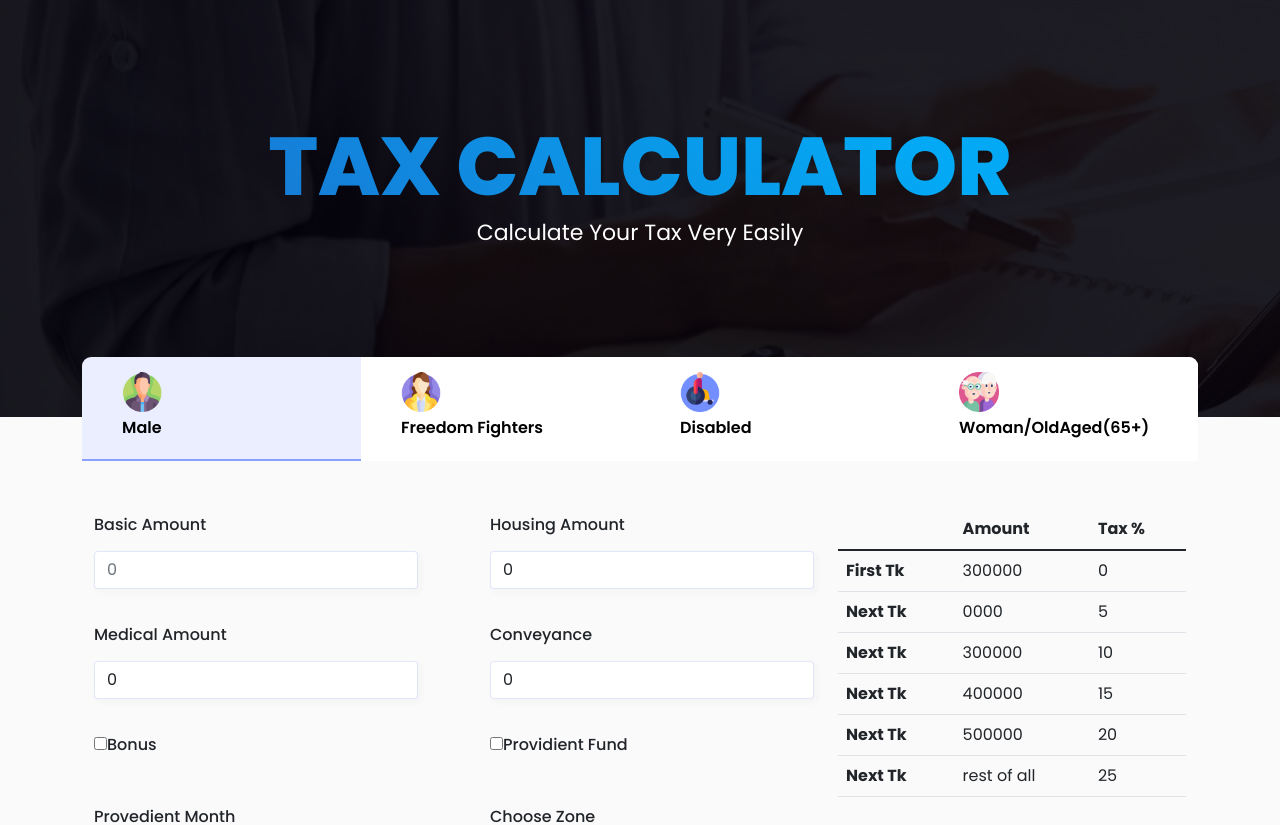
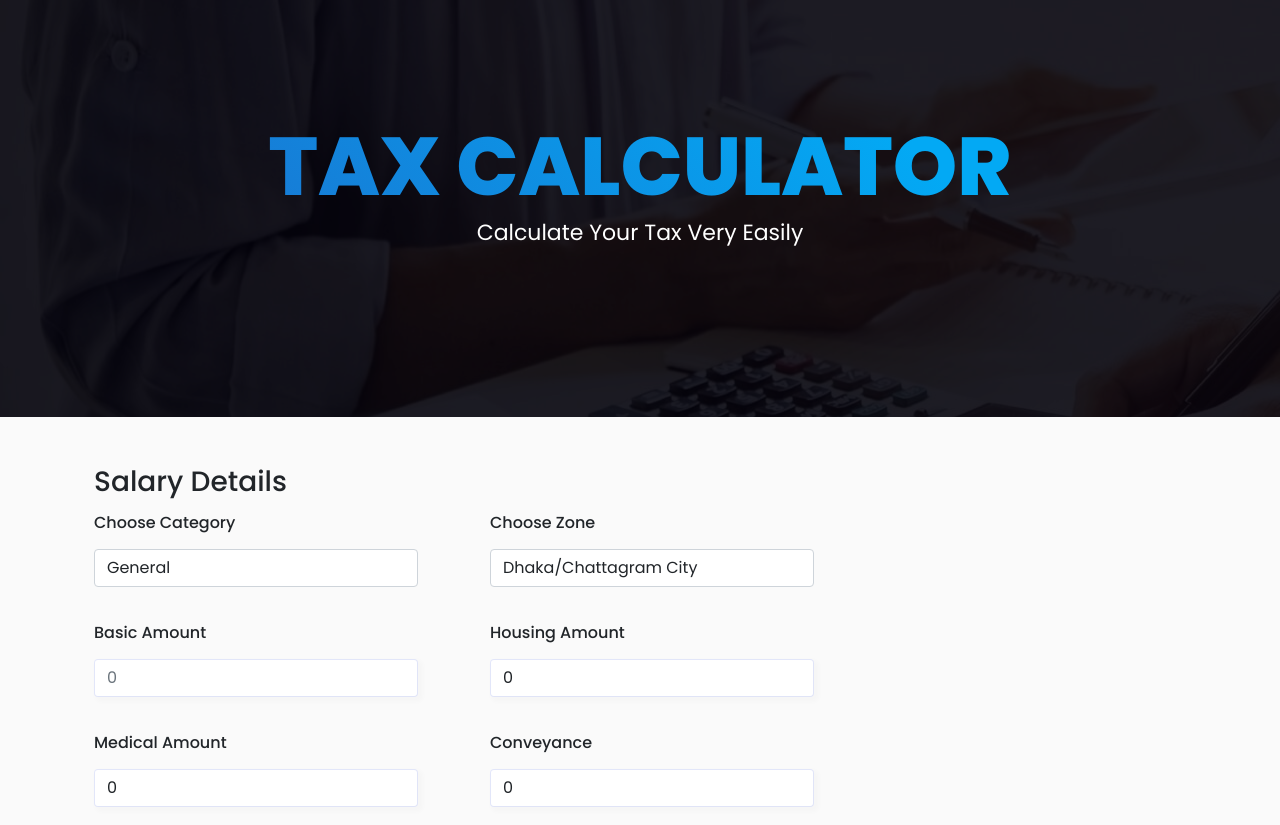
Before and after one commit to supermanshuvo/tax_calculator, a React (Create React App) app: page / in a window 1280 px wide. Before the commit this address led to /man. Shown: the top 825 px of the page. Built offline with nearby package versions, Linux system fonts and the light colour scheme.

Commit message:
change nav and update income details form

```diff
--- a/package.json
+++ b/package.json
@@ -12,6 +12,7 @@
     "@testing-library/react": "^11.1.0",
     "@testing-library/user-event": "^12.1.10",
     "bootstrap": "^5.1.1",
+    "debounce": "^1.2.1",
     "html2canvas": "^1.3.2",
     "jspdf": "^2.3.1",
     "jspdf-autotable": "^3.5.20",
--- a/src/App.js
+++ b/src/App.js
@@ -10,12 +10,14 @@ import {
   Switch,
   Route,
   Redirect,
+  useHistory,
 } from "react-router-dom";
 
 import "bootstrap/dist/css/bootstrap.min.css";
 import Header from "./components/Header";
 import Navbar from "./components/Navbar";
 import UserDetails from "./components/UserDetails";
+import TaxStatement  from "./components/TaxStatement";
 import ReportHeader from "./components/ReportHeader";
 import TaxableIncome from "./components/TaxableIncome";
 import TotalTax from "./components/TotalTax.js";
@@ -31,7 +33,7 @@ import sinior from "./images/04-icon.png";
 
 function App() {
   const [formSubmitted, setFormSubmitted] = useState(false);
-  const [category, setCategory] = useState("man");
+  const [category, setCategory] = useState();
   const [formData, setUserData] = useState({});
   const [totalTaxableIncome, setTotalTaxableIncome] = useState(0);
   const [totalpayable, setTotalpayable] = useState(0);
@@ -46,6 +48,8 @@ function App() {
   const [createBtnShow, setCreateBtnShow] = useState(true);
   const [reportPhase, setReportPhase] = useState(false);
   const [userInfo, setUserInfo] = useState({});
+  const [zone, setZone] = useState('')
+  const history = useHistory()
 
   useEffect(() => {
     let newTotalPayable = calculatePayableTax(totalTaxableIncome, category);
@@ -72,7 +76,10 @@ function App() {
   };
 
   const handleSubmit = (formData, submitted) => {
+    console.log(formData)
+    setZone(formData.zone)
     setUserData(formData);
+    setCategory(formData.category)
     const newHousingLess = Math.min(
       formData.basicAmount *
         formData.pvMonths *
@@ -124,68 +131,31 @@ function App() {
     <Router>
       <>
         <Header />
-        <Navbar changeCategory={(newCategory) => setCategory(newCategory)} />
+        {/*<Navbar updateCategory={(newCategory) => setCategory(newCategory)} />*/}
 
         {!formSubmitted && !!formData ? (
           <Switch>
-            <Route path="/man">
+            <Route path="/">
               <InComeDetails
-                category="Male"
-                icon={male}
-                content="Morbi in sem quis dui placerat ornare.
-               Pellentesque odio nisi"
-                firstAmount={300000}
                 handleStates={(formData, submitted) =>
                   handleSubmit(formData, submitted)
                 }
               />
             </Route>
-            <Route path="/freedomFighters">
-              <InComeDetails
-                category="Female"
-                icon={female}
-                content="Praesent dapibus, neque id cursus faucibus,
-           tortor neque egestas auguae."
-                firstAmount={475000}
-                handleStates={(formData, submitted) =>
-                  handleSubmit(formData, submitted)
-                }
-              />
+
+            <Route path='taxStatement'>
+              <TaxStatement/>
             </Route>
-            <Route path="/disabled">
-              <InComeDetails
-                category="Disabled"
-                icon={disable}
-                content="Phasellus ultrices nulla quis nibh. Quisque a lectus.
-          Donec consectetuer ligula vulputate."
-                firstAmount={450000}
-                handleStates={(formData, submitted) =>
-                  handleSubmit(formData, submitted)
-                }
-              />
-            </Route>
-            <Route path="/oldage">
-              <InComeDetails
-                category="Oldage"
-                icon={sinior}
-                content="Nam dui mi, tincidunt quis, accumsan porttitor,
-          facilisis luctus, metus."
-                firstAmount={350000}
-                handleStates={(formData, submitted) =>
-                  handleSubmit(formData, submitted)
-                }
-              />
-            </Route>
-            <Redirect to="/man" />
           </Switch>
         ) : (
           <>
             <div ref={captureRef}>
               {reportPhase === true ? (
-                <ReportHeader userInfo={userInfo} region={formData.zone} />
+                <ReportHeader userInfo={userInfo} region={zone} />
               ) : null}
               <div></div>
-              <TaxableIncome
+              <TaxableIncome updateZone={(newZone)=>setZone(newZone)}
+              updateCategory={(newCategory) => setCategory(newCategory)}
                 formData={formData}
                 handleStates={(formData, submitted) =>
                   handleSubmit(formData, submitted)
@@ -214,7 +184,7 @@ function App() {
               />
               <InvestmentAllowance
                 provFund={formData.provFund}
-                zone={formData.zone}
+                zone={zone}
                 totalTaxIncome={totalTaxableIncome}
                 totalPayableTax={totalpayable}
               />
--- a/src/components/Footer.js
+++ b/src/components/Footer.js
@@ -1,6 +1,6 @@
 import React from "react";
 
-function TaxStatement() {
+function Footer() {
   return (
     <>
       <div className="container-fluid footer_div">
@@ -10,4 +10,4 @@ function TaxStatement() {
   );
 }
 
-export default TaxStatement;
+export default Footer;
--- a/src/components/IncomeDetails.js
+++ b/src/components/IncomeDetails.js
@@ -41,6 +41,42 @@ export const InComeDetails = (props) => {
           <div className="row">
             <div className="col-lg-8 col-11">
               <form onSubmit={handleSubmit(handleFormData)}>
+                <h3>Salary Details</h3>
+                <div className="d-flex justify-content-between ">
+                <div className="form-group">
+                    <label>Choose Category</label>
+                    <select
+                      className="form-control"
+                        type="number"
+                        {...register("category")}
+                      >
+                        <option value="general" selected>
+                          General
+                        </option>
+                        <option value="oldAge">Female/OldAge(65+)</option>
+                        <option value="freedomFighters">Gazetted Freedom Fighters</option>
+                        <option value="disabled">Disabled</option>
+                      </select>
+                  </div>
+
+                  <div className="form-group">
+                    <label>Choose Zone</label>
+                    <select
+                      className="form-control"
+                        type="number"
+                        {...register("zone")}
+                      >
+                        <option value="cityCorporation" selected>
+                          Dhaka/Chattagram City
+                        </option>
+                        <option value="otherCity">Other City</option>
+                        <option value="restCountry">Rest of the Country</option>
+                      </select>
+                  </div>
+
+
+
+                </div>
                 <div className="d-flex justify-content-between ">
                   <div className="form-group">
                     <label>Basic Amount</label>
@@ -191,8 +227,8 @@ export const InComeDetails = (props) => {
                 </div>
 
                 <div className="d-flex justify-content-between ">
-                  <div className="form-group">
-                    <label>provedient month</label>
+                <div className="form-group">
+                    <label>Number Of month</label>
                     <select
                       className="form-control"
                       type="number"
@@ -215,20 +251,6 @@ export const InComeDetails = (props) => {
                     </select>
                   </div>
 
-                  <div className="form-group">
-                    <label>Choose Zone</label>
-                    <select
-                      className="form-control"
-                      type="number"
-                      {...register("zone")}
-                    >
-                      <option value="cityCorporation" selected>
-                        Dhaka/Chattagram City
-                      </option>
-                      <option value="otherCity">Other City</option>
-                      <option value="restCountry">Rest of the Country</option>
-                    </select>
-                  </div>
                 </div>
 
                 <button type="submit" className="btn btn-primary">
@@ -236,49 +258,6 @@ export const InComeDetails = (props) => {
                 </button>
               </form>
             </div>
-            <div className="col-lg-4 col-11">
-              <table className="table">
-                <thead>
-                  <tr>
-                    <th scope="col"></th>
-                    <th scope="col">amount</th>
-                    <th scope="col">Tax %</th>
-                  </tr>
-                </thead>
-                <tbody>
-                  <tr>
-                    <th scope="row">first tk</th>
-                    <td>{props.firstAmount}</td>
-                    <td>0</td>
-                  </tr>
-                  <tr>
-                    <th scope="row">next tk</th>
-                    <td>0000</td>
-                    <td>5</td>
-                  </tr>
-                  <tr>
-                    <th scope="row">next tk</th>
-                    <td>300000</td>
-                    <td>10</td>
-                  </tr>
-                  <tr>
-                    <th scope="row">next tk</th>
-                    <td>400000</td>
-                    <td>15</td>
-                  </tr>
-                  <tr>
-                    <th scope="row">next tk</th>
-                    <td>500000</td>
-                    <td>20</td>
-                  </tr>
-                  <tr>
-                    <th scope="row">next tk</th>
-                    <td>rest of all</td>
-                    <td>25</td>
-                  </tr>
-                </tbody>
-              </table>
-            </div>
           </div>
         </div>
       </div>
--- /dev/null
+++ b/src/components/TaxStatement.jsx
@@ -0,0 +1,13 @@
+import React from "react";
+
+function TaxStatement() {
+  return (
+    <>
+      <div>
+        <p className="text-center">Tax Statement.</p>
+      </div>
+    </>
+  );
+}
+
+export default TaxStatement;
--- a/src/components/TaxableIncome.jsx
+++ b/src/components/TaxableIncome.jsx
@@ -2,11 +2,14 @@ import React, { useLayoutEffect } from "react";
 import { useReducer, useRef, useEffect, useState } from "react";
 import { useForm } from "react-hook-form";
 import { taxConfig } from ".././configData.js";
+import debounce from 'debounce'
 //import NumberFormat from "react-number-format";
 
 function TaxableIncome({
   formData,
   handleStates,
+  updateZone,
+  updateCategory,
   formBasic,
   formHousing,
   formMedical,
@@ -29,7 +32,7 @@ function TaxableIncome({
   const inputFieldInit = { bonus: false, provFund: false };
   const reducerFunc = (state, newState) => ({ ...state, ...newState });
   const [inputField, setInputField] = useReducer(reducerFunc, inputFieldInit);
-  const UpdateForm = useRef();
+  const updateForm = useRef(null);
   const {
     register,
     handleSubmit,
@@ -63,6 +66,16 @@ function TaxableIncome({
     let prev = inputField.provFund;
     setInputField({ provFund: !prev });
   };
+
+  const changeZoon=(ev)=>{
+    //console.log(ev.target.value)
+    updateZone(ev.target.value)
+  }
+
+  const changeCategory=(ev)=>{
+    //console.log(ev.target.value)
+    updateCategory(ev.target.value)
+  }
 
   return (
     <div className="container">
@@ -474,8 +487,63 @@ function TaxableIncome({
 
           {/*st */}
           <div className="col-4 update_form">
-            <form onSubmit={handleSubmit(handleFormData)}>
+            <form ref={updateForm} onSubmit={handleSubmit(handleFormData)}>
               {/* field-no : 1 */}
+              <div className='d-flex justify-content-between' >
+              <div className="form-group">
+                    <label>Choose Category</label>
+                    <select
+                      className="form-control"
+                        type="number"
+                        {...register("category")}
+                        onChange={changeCategory}
+                        >
+                        <option value="general"
+                        selected={"general" === formData.category}>
+                          General
+                        </option>
+                        <option value="oldAge"
+                        selected={"oldAge" === formData.category}
+                        >Female/OldAge(65+)</option>
+                        <option value="freedomFighters"
+                        selected={"freedomFighters" === formData.category}
+                        >Gazetted Freedom Fighters</option>
+                        <option value="disabled"
+                        selected={"disabled" === formData.category}
+                        >Disabled</option>
+                      </select>
+                  </div>
+                <div className="form-group">
+                  <label>Choose Zone</label>
+                  <select
+                    className="form-control"
+                    type="number"
+                    {...register("zone")}
+
+                    onChange={changeZoon}
+                  >
+                    <option
+                      selected={"cityCorporation" === formData.zone}
+                      value="cityCorporation"
+                    >
+                      Dhaka/Chattagram City
+                    </option>
+                    <option
+                      selected={"otherCity" === formData.zone}
+                      value="otherCity"
+                    >
+                      Other City
+                    </option>
+                    <option
+                      selected={"restCountry" === formData.zone}
+                      value="restCountry"
+                    >
+                      Rest of the Country
+                    </option>
+                  </select>
+                </div>
+              </div>
+
               <div className="d-flex justify-content-between ">
                 <div className="form-group">
                   <label>Basic Amount</label>
@@ -488,7 +556,7 @@ function TaxableIncome({
                         // JS only: <p>error message</p> TS only support string
                       },
                     })}
-                    type="number"
+                    type="string"
                     className="form-control"
                     defaultValue={formData.basicAmount}
                   />
@@ -625,11 +693,12 @@ function TaxableIncome({
 
               <div className="d-flex justify-content-between ">
                 <div className="form-group">
-                  <label>provedient month</label>
+                  <label>Number Of Months</label>
                   <select
                     className="form-control"
                     type="number"
                     {...register("pvMonths")}
+                    //onChange={changeMonths}
                   >
                     <option selected={1 === formData.pvMonths} value={1}>
                       1
@@ -670,33 +739,7 @@ function TaxableIncome({
                   </select>
                 </div>
 
-                <div className="form-group">
-                  <label>Choose Zone</label>
-                  <select onChange={handleSubmit(handleFormData)}
-                    className="form-control"
-                    type="number"
-                    {...register("zone")}
-                  >
-                    <option
-                      selected={"cityCorporation" === formData.zone}
-                      value="cityCorporation"
-                    >
-                      Dhaka/Chattagram City
-                    </option>
-                    <option
-                      selected={"otherCity" === formData.zone}
-                      value="otherCity"
-                    >
-                      Other City
-                    </option>
-                    <option
-                      selected={"restCountry" === formData.zone}
-                      value="restCountry"
-                    >
-                      Rest of the Country
-                    </option>
-                  </select>
-                </div>
+
               </div>
 
               <button  type="submit" className="btn btn-primary">
--- a/src/components/TotalTax.js
+++ b/src/components/TotalTax.js
@@ -59,11 +59,11 @@ function Totaltax(props) {
     let t1, t2, t3, t4, t5;
     if (props.category === "disabled")
       [t1, t2, t3, t4, t5] = [...taxConfig.taxRules.disabled];
-    else if (props.category === "man")
-      [t1, t2, t3, t4, t5] = [...taxConfig.taxRules.male];
+    else if (props.category === "general")
+      [t1, t2, t3, t4, t5] = [...taxConfig.taxRules.general];
     else if (props.category === "freedomFighters")
       [t1, t2, t3, t4, t5] = [...taxConfig.taxRules.freedomFighters];
-    else [t1, t2, t3, t4, t5] = [...taxConfig.taxRules.others];
+    else [t1, t2, t3, t4, t5] = [...taxConfig.taxRules.oldAge];
 
     let sumOfTaxArray1 = t1 + t2 + t3 + t4 + t5;
     let sumOfTaxArray2 = t1 + t2 + t3 + t4;
--- a/src/configData.js
+++ b/src/configData.js
@@ -1,9 +1,9 @@
 export const taxConfig = {
   taxRules: {
-    male: [300000, 100000, 300000, 400000, 500000, 99999999],
+    general: [300000, 100000, 300000, 400000, 500000, 99999999],
     disabled: [450000, 100000, 300000, 400000, 500000, 99999999],
     freedomFighters: [475000, 100000, 300000, 400000, 500000, 99999999],
-    others: [350000, 100000, 300000, 400000, 500000, 99999999],
+    oldAge: [350000, 100000, 300000, 400000, 500000, 99999999],
   },
   lessAmount: {
     maxHousing: 300000,
--- a/src/utils.js
+++ b/src/utils.js
@@ -1,7 +1,7 @@
 import { taxConfig } from "./configData.js";
 
 export const calculatePayableTax = (totalTaxableIncome, category) => {
-  let taxArray = taxConfig.taxRules.others;
+  let taxArray = taxConfig.taxRules.oldAge;
   if (category === "disabled") taxArray = taxConfig.taxRules.disabled;
   else if (category === "man") taxArray = taxConfig.taxRules.male;
   else if (category === "freedomFighters")
```
Also changed, not shown: src/components/InvestMentAllowence.js (+3 -10 lines), src/components/UpdateIncomeDetails.jsx (added, +150 -0 lines), 1 other file (tests, documents, lock files or other folders).
